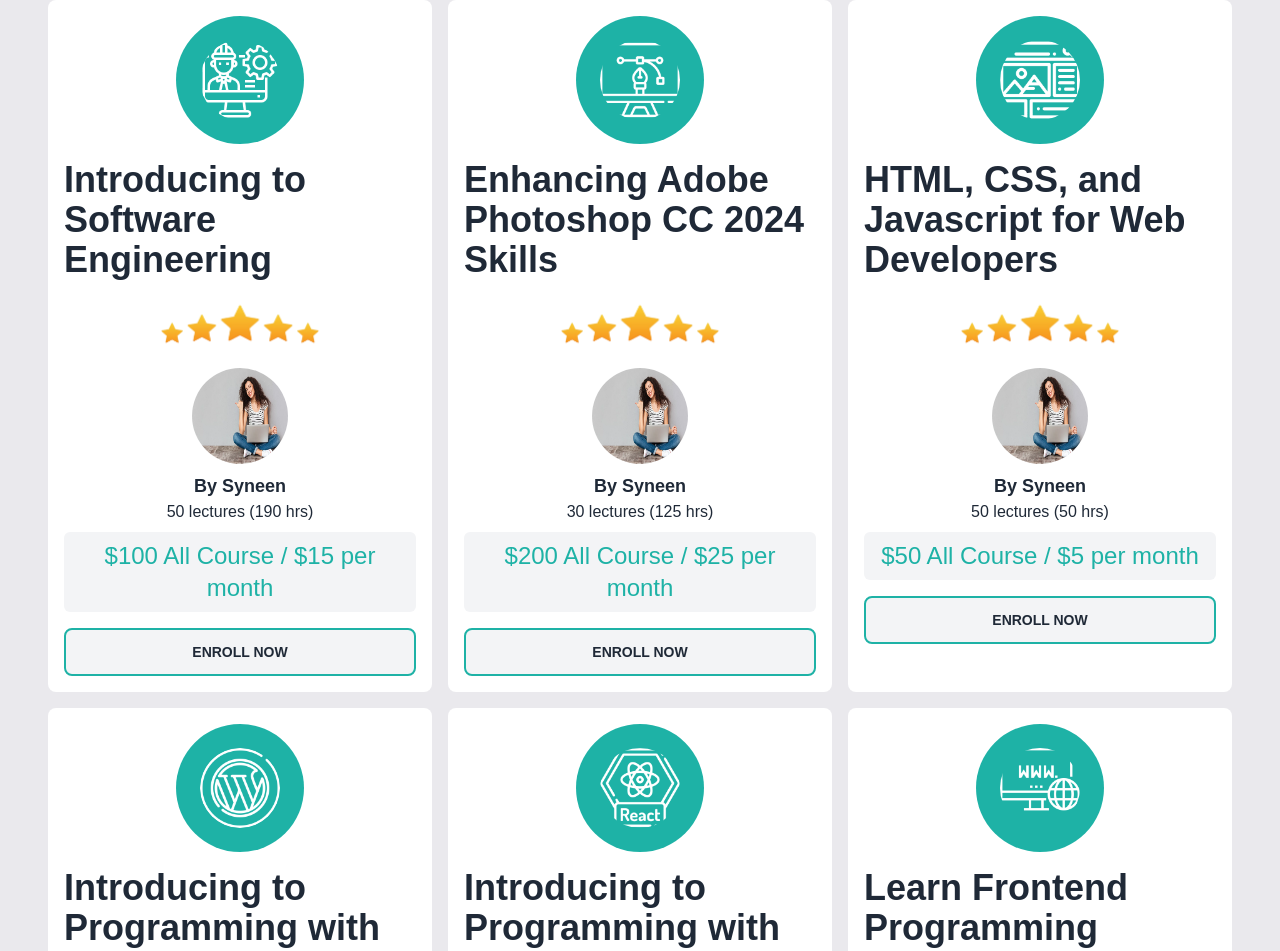
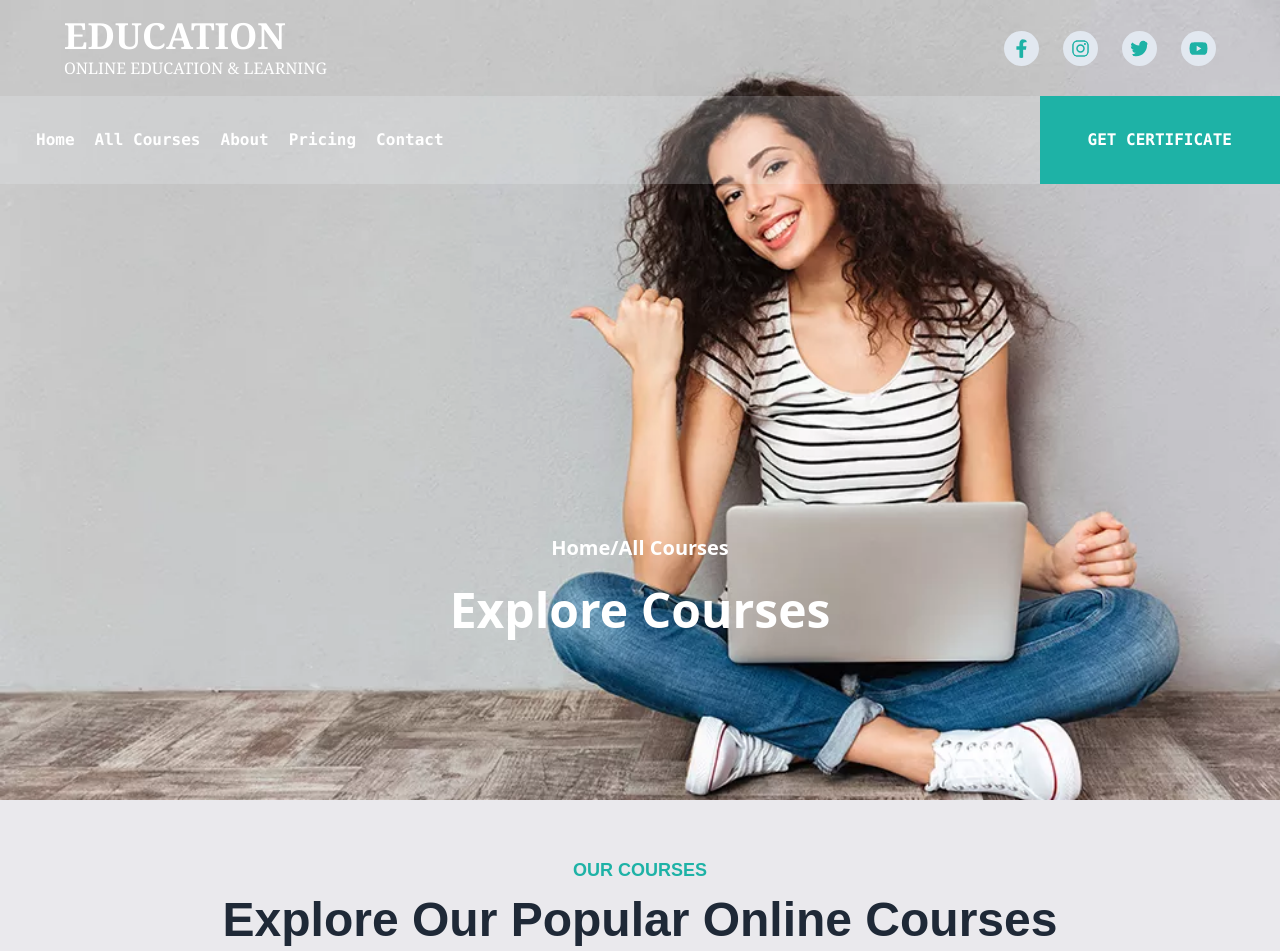
Before and after one commit to MdFuadAmir/Educational-system, a React (Vite) app: page /allCourses in a window 1280 px wide. Shown: the top 951 px of the page. Built offline with nearby package versions, Linux system fonts and the light colour scheme.

Commit message:
added all courses section

```diff
--- a/src/Components/Header/Header.jsx
+++ b/src/Components/Header/Header.jsx
@@ -1,5 +1,5 @@
 import { Link } from "react-router-dom";
-import Head from "../Head/Head";
+
 import { useState } from "react";
 import { RxCross2 } from "react-icons/rx";
 import { MdOutlineMenu } from "react-icons/md";
@@ -38,9 +38,7 @@
 const Header = () => {
     const [menu, setMenu] = useState(false);
     return (
-        <div className="bg-[#3dc9be]">
-        <Head/>
-
+        <div className=" bg-transparent">
         <nav className="font-mono bg-slate-100 bg-opacity-20 pl-0 md:pl-9 text-white">
             <div className="flex flex-row-reverse md:flex-row justify-between items-center">
                 <div>
--- a/src/Components/Hero/Hero.jsx
+++ b/src/Components/Hero/Hero.jsx
@@ -3,7 +3,7 @@
 
 const Hero = () => {
     return (
-        <div className="bg-[#3dc9be] text-white pb-6 md:pb-0">
+        <div className="text-white pb-6 md:pb-0">
             <div className="px-4 md:px-12 pt-8 flex flex-col-reverse md:flex-row justify-between gap-6 items-center">
                 <div className="w-full md:w-1/2">
                     <div>
--- a/src/Components/LearnAnythink/LearAnythink.jsx
+++ b/src/Components/LearnAnythink/LearAnythink.jsx
@@ -26,7 +26,7 @@
 
 const LearAnythink = () => {
     return (
-        <div>
+        <div className="mt-12">
             <div className="grid grid-cols-1 md:grid-cols-2 bg-[f6f4f5] px-4 md:px-12 gap-4 py-12 items-center">
             {/* photo */}
             <div className="">
--- a/src/Pages/AllCourse/AllCourse.jsx
+++ b/src/Pages/AllCourse/AllCourse.jsx
@@ -11,6 +11,9 @@
 import img7 from "../../assets/c7.png"
 import img8 from "../../assets/c8.png"
 import img9 from "../../assets/c9.png"
+import Head from "../../Components/Head/Head";
+import bgimg from "../../assets/b1.png"
+import Header from "../../Components/Header/Header";
 
 const courses =[
     {
@@ -87,11 +90,24 @@
     },
 ]
 
-
 const AllCourse = () => {
     return (
         <div>
+            <div style={{height:"100vh", backgroundImage:`url(${bgimg})`, backgroundRepeat:"no-repeat", backgroundSize:"cover"}}>
+            <Head/>
+            <Header/>
+            <div className="w-full h-full flex justify-center items-center flex-col gap-6">
+                <p className="text-xl text-white font-bold font-sans">Home/All Courses</p>
+                <h1 className="text-3xl md:text-5xl text-white font-bold font-sans">Explore Courses</h1>
 
+            </div>
+            </div>
+
+            {/* header */}
+            <div className=" space-y-3 text-center py-6 mt-8">
+                <p className="text-[#1eb2a6] font-bold text-lg">OUR COURSES</p>
+                <h1 className="font-bold text-3xl md:text-5xl">Explore Our Popular Online Courses</h1>
+            </div>
             <div className="grid grid-cols-1 md:grid-cols-2 lg:grid-cols-3 px-4 md:px-12 gap-4">
                 {
                     courses.map((course) => <div key={course.id} className="bg-white hover:text-white hover:bg-[#1eb2a6] duration-500 p-4 rounded-lg">
--- a/src/Pages/Home/Home.jsx
+++ b/src/Pages/Home/Home.jsx
@@ -1,4 +1,5 @@
 import Blog from "../../Components/Blog/Blog";
+import Head from "../../Components/Head/Head";
 import Header from "../../Components/Header/Header";
 import Hero from "../../Components/Hero/Hero";
 import LearAnythink from "../../Components/LearnAnythink/LearAnythink";
@@ -13,8 +14,11 @@
 const Home = () => {
     return (
         <div>
+            <div className="bg-[#74d4cc]">
+            <Head/>
             <Header/>
             <Hero/>
+            </div>
             <LearAnythink/>
             <OurCourses/>
             <OnlineCourses/>
```
